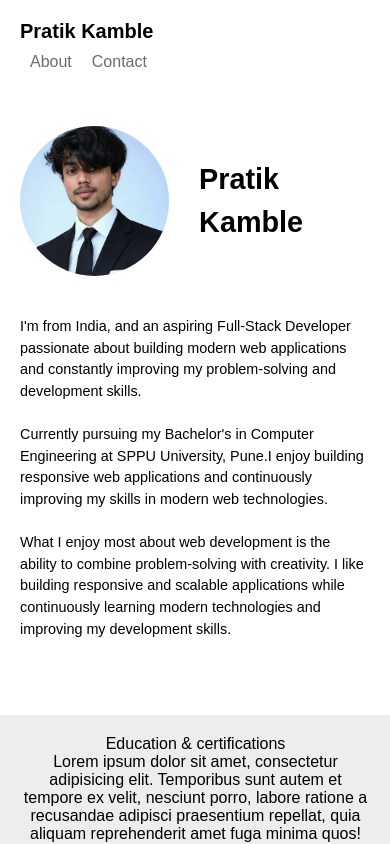
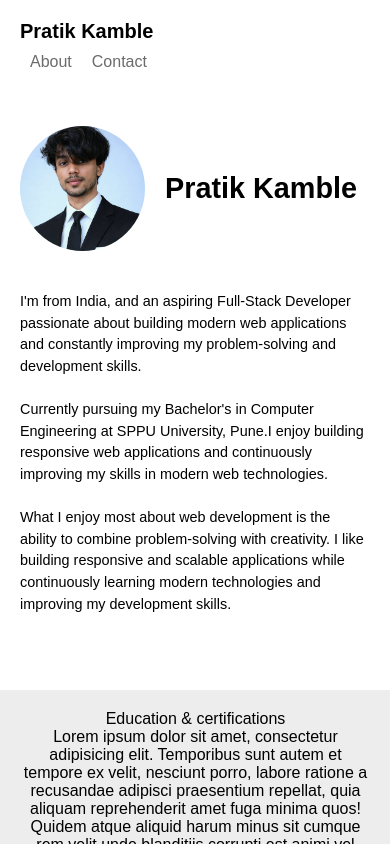
Before and after one commit to Pratik-z005/portfolio, a React (Vite) app: page /about in a window 390 px wide. Shown: the top 844 px of the page. Built offline with nearby package versions, Linux system fonts and the light colour scheme.

Commit message:
mobile profile img

```diff
--- a/src/pages/AboutPage.module.css
+++ b/src/pages/AboutPage.module.css
@@ -65,6 +65,13 @@
     padding: 20px;
   }
   .imgContainer {
+    width: 125px;
+    height: 125px;
     margin-left: 20px;
   }
+  .nameContainer {
+    margin: 0px;
+    margin-left: 10px;
+    padding: 10px;
+  }
 }
```
